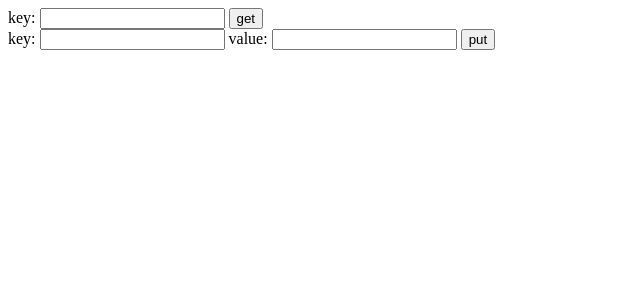
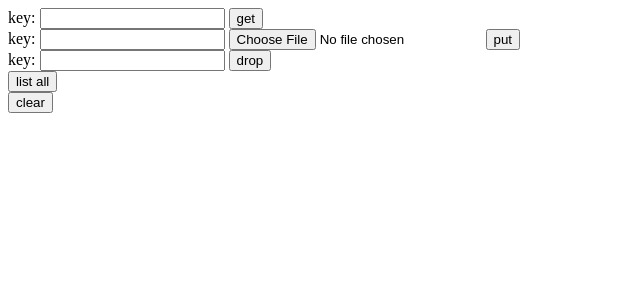
Before and after one commit to jishengx97/ece1779, a Flask app: page / in a window 1280 px wide. Shown: the top 300 px of the page, without its empty margins (0-640 px from the left). Run offline with Flask 2, Linux system fonts and the light colour scheme.

Commit message:
Add methods to memcache

```diff
--- a/memcacheapp/main.py
+++ b/memcacheapp/main.py
@@ -1,8 +1,9 @@
 
 from flask import render_template, url_for, request
-from memcacheapp import webapp, memcache
+from memcacheapp import webapp, memcache,capacity,policy
 from flask import json
-
+import random
+import base64
 
 @webapp.route('/')
 def main():
@@ -13,6 +14,7 @@ def get():
     key = request.form.get('key')
 
     if key in memcache:
+        memcache.move_to_end(key)
         value = memcache[key]
         response = webapp.response_class(
             response=json.dumps(value),
@@ -31,8 +33,25 @@ def get():
 @webapp.route('/put',methods=['POST'])
 def put():
     key = request.form.get('key')
-    value = request.form.get('value')
-    memcache[key] = value
+    value = request.files['image'].getvalue()
+
+    if key in memcache:
+        #update entry
+        memcache.move_to_end(key)
+        memcache[key] = value
+    else:
+        # insert new entry
+        if len(memcache) >= capacity:
+            ##replace
+            if policy == 'LRU':
+                memcache.popitem(last = False)
+            else:
+                removekey = random.choice(list(memcache.keys()))
+                memcache.pop(removekey)
+            memcache[key] = value
+        else:
+            memcache[key] = value
+
 
     response = webapp.response_class(
         response=json.dumps("OK"),
@@ -41,3 +60,46 @@ def put():
     )
 
     return response
+
+@webapp.route('/clear',methods=['POST'])
+def clear():
+    # memcache[key] = value
+    # for key, value in memcache.items():
+    memcache.clear()
+    response = webapp.response_class(
+        response=json.dumps("OK"),
+        status=200,
+        mimetype='application/json'
+    )
+
+    return response
+
+@webapp.route('/drop',methods=['POST'])
+def drop():
+    key = request.form.get('key')
+
+    if key in memcache:
+        value = memcache[key]
+        memcache.pop(key)
+        response = webapp.response_class(
+            response=json.dumps("OK"),
+            status=200,
+            mimetype='application/json'
+        )
+    else:
+        response = webapp.response_class(
+            response=json.dumps("Unknown key"),
+            status=400,
+            mimetype='application/json'
+        )
+
+    return response
+
+# function to debug
+@webapp.route('/listall',methods=['POST'])
+def listall():
+    files = []
+    for key in memcache.keys():
+        files.append(base64.b64encode(memcache[key]).decode('utf-8'))
+        # filee = json.dumps(memcache[key].decode("utf-8"))
+    return render_template("image.html", user_image = files)
--- a/memcacheapp/templates/main.html
+++ b/memcacheapp/templates/main.html
@@ -11,14 +11,30 @@
             <input type="submit" value="get" />
         </form>
 
-        <form action="{{ url_for('put')}}" method="post">
+        <form action="{{ url_for('put')}}" method="post" enctype="multipart/form-data">
             <label>key:</label>
             <input type="text" name="key" />
-            <label>value:</label>
-            <input type="text" name="value" />
+
+
+            <input type="file" name="image" id="image">
             <input type="submit" value="put" />
+
+
         </form>
 
+        <form action="{{ url_for('drop')}}" method="post">
+            <label>key:</label>
+            <input type="text" name="key" />
+            <input type="submit" value="drop" />
+        </form>
+
+        <form action="{{ url_for('listall')}}" method="post">
+            <input type="submit" value="list all" />
+        </form>
+
+        <form action="{{ url_for('clear')}}" method="post">
+            <input type="submit" value="clear" />
+        </form>
 
     <body>
 </html>
```
Also changed, not shown: memcacheapp/__init__.py (+4 -3 lines), memcacheapp/templates/image.html (added, +12 -0 lines).
